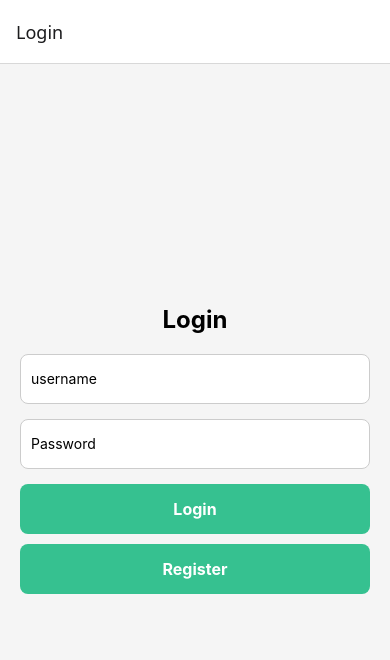
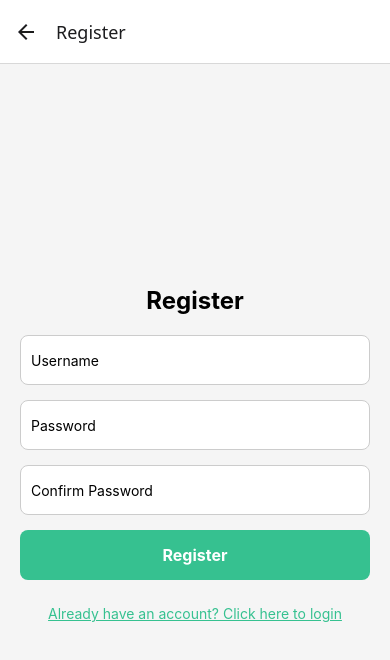
Before and after one commit to cellothere/recipe-rescue-frontend, a React Native app: screen /Register in a window 390 px wide. Shown: the top 660 px of the page. Built offline with nearby package versions, Linux system fonts and the light colour scheme; no server answers.

Commit message:
adding registration screen. Known bug: navigation back to home works but throws an error.

```diff
--- a/App.tsx
+++ b/App.tsx
@@ -19,6 +19,7 @@ import ProfileNavigation from './screens/Profile/ProfileNavigation';
 import AppSettings from './screens/Profile/AppSettings'
 import ProfileSettings from './screens/Profile/ProfileSettings'
 import { AuthProvider, useAuth } from './Context/AuthContext';
+import Register from './screens/Register';
 
 const Stack = createNativeStackNavigator();
 const Tab = createMaterialTopTabNavigator();
@@ -28,6 +29,7 @@ export type RootStackParamList = {
   Home: undefined;
   Settings: undefined;
   Login: undefined;
+  Register: undefined;
   SavedRecipes: undefined;
   RecipeDetails: { recipeId: string }; // RecipeDetails expects a recipeId
 };
@@ -141,6 +143,10 @@ function AuthStack() {
         component={Login}
         options={{ title: 'Login' }}
       />
+      <Stack.Screen
+      name="Register"
+      component={Register}
+      options={{ title: 'Register' }} />
     </Stack.Navigator>
   );
 }
--- a/screens/Login.tsx
+++ b/screens/Login.tsx
@@ -1,25 +1,18 @@
 import { View, Text, TextInput, TouchableOpacity, StyleSheet } from 'react-native';
 import React, { useState } from 'react';
+import { useNavigation } from '@react-navigation/native';
 import { useAuth } from '../Context/AuthContext';
 
 const Login = () => {
     const [username, setusername] = useState('');
     const [password, setPassword] = useState('');
-    const { onLogin, onRegister } = useAuth();
+    const { onLogin } = useAuth();
+    const navigation = useNavigation();
 
     const login = async () => {
         const result = await onLogin!(username, password);
         if (result && result.error) {
             alert(result.msg);
-        }
-    };
-
-    const register = async () => {
-        const result = await onRegister!(username, password);
-        if (result && result.error) {
-            alert(result.msg);
-        } else {
-            login();
         }
     };
 
@@ -43,9 +36,12 @@ const Login = () => {
             <TouchableOpacity style={styles.button} onPress={login}>
                 <Text style={styles.buttonText}>Login</Text>
             </TouchableOpacity>
-            <TouchableOpacity style={styles.button} onPress={register}>
-                <Text style={styles.buttonText}>Register</Text>
-            </TouchableOpacity>
+            <Text
+                style={styles.registerText}
+                onPress={() => navigation.navigate('Register')}
+            >
+                Don't have an account? Click here to register
+            </Text>
         </View>
     );
 };
@@ -87,6 +83,12 @@ const styles = StyleSheet.create({
         fontSize: 16,
         fontWeight: 'bold',
     },
+    registerText: {
+        color: '#36c190',
+        fontSize: 14,
+        textDecorationLine: 'underline',
+        marginTop: 15,
+    },
 });
 
 export default Login;
--- a/screens/Profile/AppSettings.tsx
+++ b/screens/Profile/AppSettings.tsx
@@ -15,7 +15,6 @@ const AppSettings: React.FC = () => {
       <TouchableOpacity
         onPress={async () => {
           try {
-            console.log(process.env.EXPO_PUBLIC_API_URL)
             await onLogout(); // Call the logout function
           } catch (error) {
             console.error('Logout failed:', error); // Handle logout errors
--- /dev/null
+++ b/screens/Register.tsx
@@ -0,0 +1,110 @@
+import React, { useState } from 'react';
+import { View, Text, TextInput, TouchableOpacity, StyleSheet } from 'react-native';
+import { useNavigation } from '@react-navigation/native';
+import { useAuth } from '../Context/AuthContext';
+
+const Register: React.FC = () => {
+  const [username, setUsername] = useState('');
+  const [password, setPassword] = useState('');
+  const [confirmPassword, setConfirmPassword] = useState('');
+  const { onRegister } = useAuth();
+  const navigation = useNavigation();
+
+  const register = async () => {
+    if (password !== confirmPassword) {
+      alert('Passwords do not match!');
+      return;
+    }
+
+    const result = await onRegister!(username, password);
+    if (result && result.error) {
+      alert(result.msg);
+    } else {
+      alert('Registration successful!');
+      navigation.navigate('Login');
+    }
+  };
+
+  return (
+    <View style={styles.container}>
+      <Text style={styles.title}>Register</Text>
+      <TextInput
+        style={styles.input}
+        placeholder="Username"
+        value={username}
+        onChangeText={setUsername}
+        autoCapitalize="none"
+      />
+      <TextInput
+        style={styles.input}
+        placeholder="Password"
+        value={password}
+        onChangeText={setPassword}
+        secureTextEntry
+      />
+      <TextInput
+        style={styles.input}
+        placeholder="Confirm Password"
+        value={confirmPassword}
+        onChangeText={setConfirmPassword}
+        secureTextEntry
+      />
+      <TouchableOpacity style={styles.button} onPress={register}>
+        <Text style={styles.buttonText}>Register</Text>
+      </TouchableOpacity>
+      <Text
+        style={styles.loginText}
+        onPress={() => navigation.navigate('Login')}
+      >
+        Already have an account? Click here to login
+      </Text>
+    </View>
+  );
+};
+
+const styles = StyleSheet.create({
+  container: {
+    flex: 1,
+    justifyContent: 'center',
+    alignItems: 'center',
+    padding: 20,
+    backgroundColor: '#f5f5f5',
+  },
+  title: {
+    fontSize: 24,
+    fontWeight: 'bold',
+    marginBottom: 20,
+  },
+  input: {
+    width: '100%',
+    height: 50,
+    borderWidth: 1,
+    borderColor: '#ccc',
+    borderRadius: 8,
+    paddingHorizontal: 10,
+    marginBottom: 15,
+    backgroundColor: '#fff',
+  },
+  button: {
+    width: '100%',
+    height: 50,
+    backgroundColor: '#36c190',
+    justifyContent: 'center',
+    alignItems: 'center',
+    borderRadius: 8,
+    marginBottom: 10,
+  },
+  buttonText: {
+    color: '#fff',
+    fontSize: 16,
+    fontWeight: 'bold',
+  },
+  loginText: {
+    color: '#36c190',
+    fontSize: 14,
+    textDecorationLine: 'underline',
+    marginTop: 15,
+  },
+});
+
+export default Register;
```
